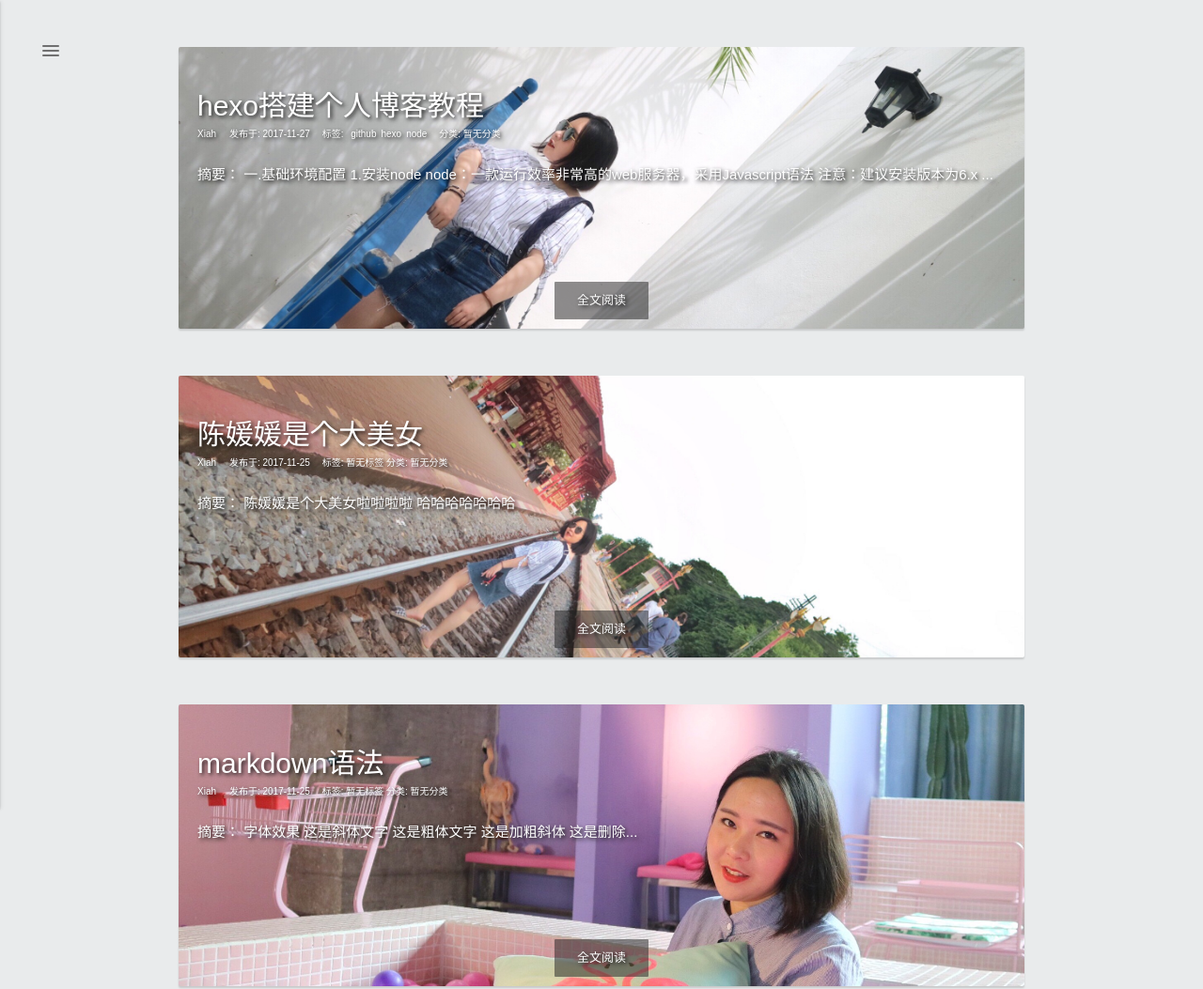
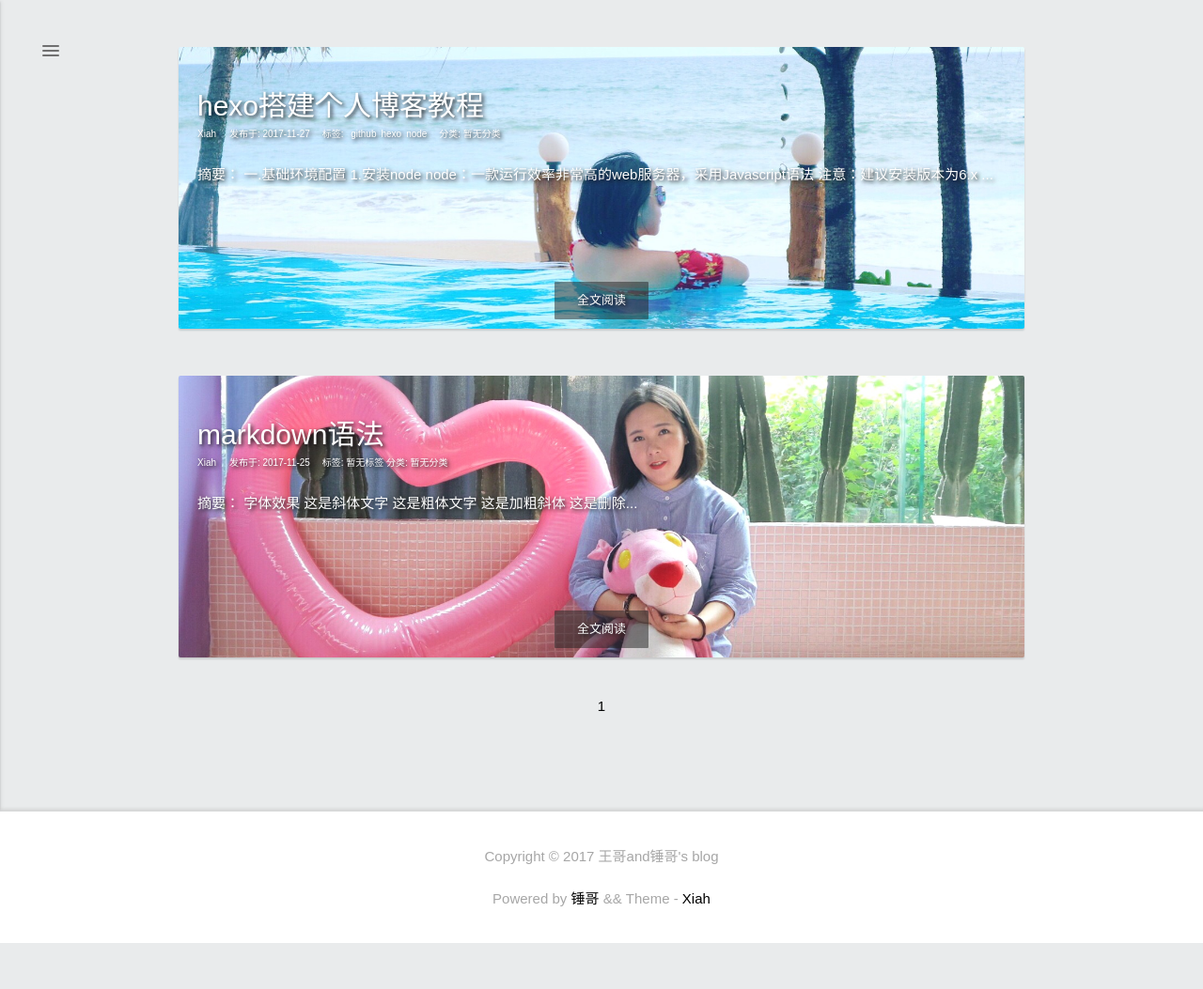
Before and after one commit to Xiah666/Xiah666.github.io, a plain HTML site: page archives/2017/11/index.html in a window 1280 px wide. Shown: the top 1053 px of the page at 94% size. After the commit the page ends 1004 px from the top, so only its background shows below. Drawn offline with Linux system fonts and the light colour scheme.

Commit message:
Site updated: 2017-11-28 17:27:53

```diff
--- a/archives/2017/11/index.html
+++ b/archives/2017/11/index.html
@@ -85,7 +85,7 @@
 
 <ul class="dropdown-menu dropdown" >
     <li class="nav-dropdown-list">
-        <a class="archive-link" href="/archives/2017/11/">November 2017<span class="archive-count">3</span></a>
+        <a class="archive-link" href="/archives/2017/11/">November 2017<span class="archive-count">2</span></a>
     </li>
 </ul>
 <!--categories-->
@@ -126,7 +126,7 @@
 
 <div id="recent-posts">
 
-      <div class="recent-post-item lazy" style="background-color:pink"  data-original="/images/random/vateral-6.png"  >
+      <div class="recent-post-item lazy" style="background-color:pink"  data-original="/images/random/vateral-18.png"  >
         <a class="recent-post-link" href="/2017/11/27/hexo搭建个人博客教程/">
         <div class="post-hover">
           <!--title-->
@@ -167,49 +167,7 @@
         </a>
       </div>
 
-      <div class="recent-post-item lazy" style="background-color:pink"  data-original="/images/random/vateral-7.png"  >
-        <a class="recent-post-link" href="/2017/11/25/陈媛媛大美女/">
-        <div class="post-hover">
-          <!--title-->
-          <p class="post-title"><a href="/2017/11/25/陈媛媛大美女/" >陈媛媛是个大美女</a></p>
-
-          <!--date-->
-
-            <p class="post-time">Xiah &nbsp &nbsp 发布于:<time datetime="2017-11-25T02:27:57.659Z">
-              2017-11-25
-            </time>
-            </p>
-
-
-          <!--tags-->
-
-          标签:
-
-            暂无标签
-
-          <!--分类-->
-
-          分类:
-
-            暂无分类
-
-
-          <!--excerpt-->
-          <div class="post-excerpt">
-            <p>
-              摘要：
-
-                陈媛媛是个大美女啦啦啦啦  哈哈哈哈哈哈哈
-
-
-            </p>
-          </div>
-          <div class="post-more"><a href="/2017/11/25/陈媛媛大美女/" >全文阅读</a></div>
-        </div>
-        </a>
-      </div>
-
-      <div class="recent-post-item lazy" style="background-color:pink"  data-original="/images/random/vateral-13.png"  >
+      <div class="recent-post-item lazy" style="background-color:pink"  data-original="/images/random/vateral-8.png"  >
         <a class="recent-post-link" href="/2017/11/25/markdown语法/">
         <div class="post-hover">
           <!--title-->
```
Also changed, not shown: 2017/11/25/markdown语法/index.html (+3 -3 lines), 2017/11/27/hexo搭建个人博客教程/index.html (+3 -3 lines), archives/2017/index.html (+3 -45 lines), archives/index.html (+1 -1 lines), index.html (+3 -49 lines), tags/github/index.html (+1 -1 lines), tags/hexo/index.html (+2 -2 lines), tags/node/index.html (+2 -2 lines).
